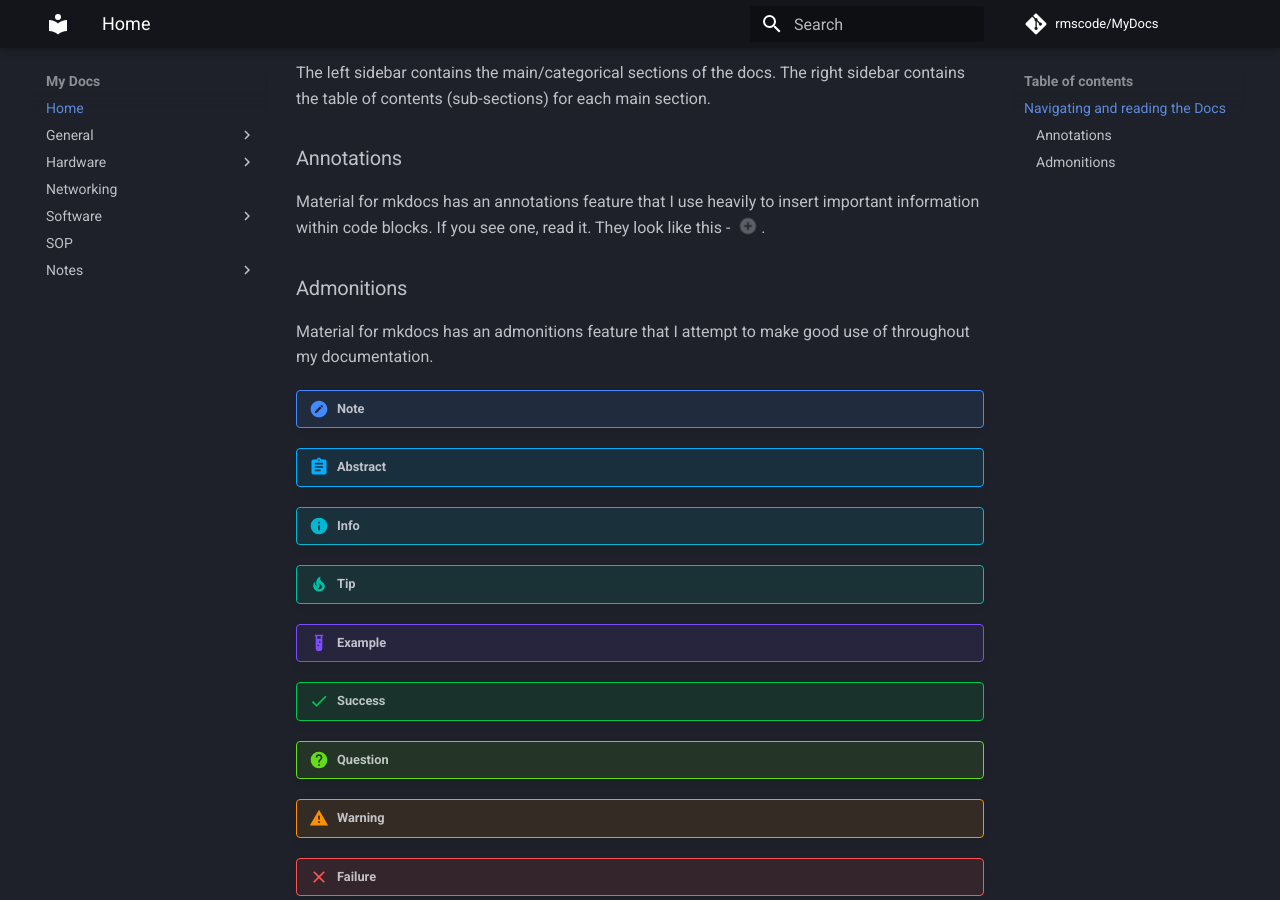
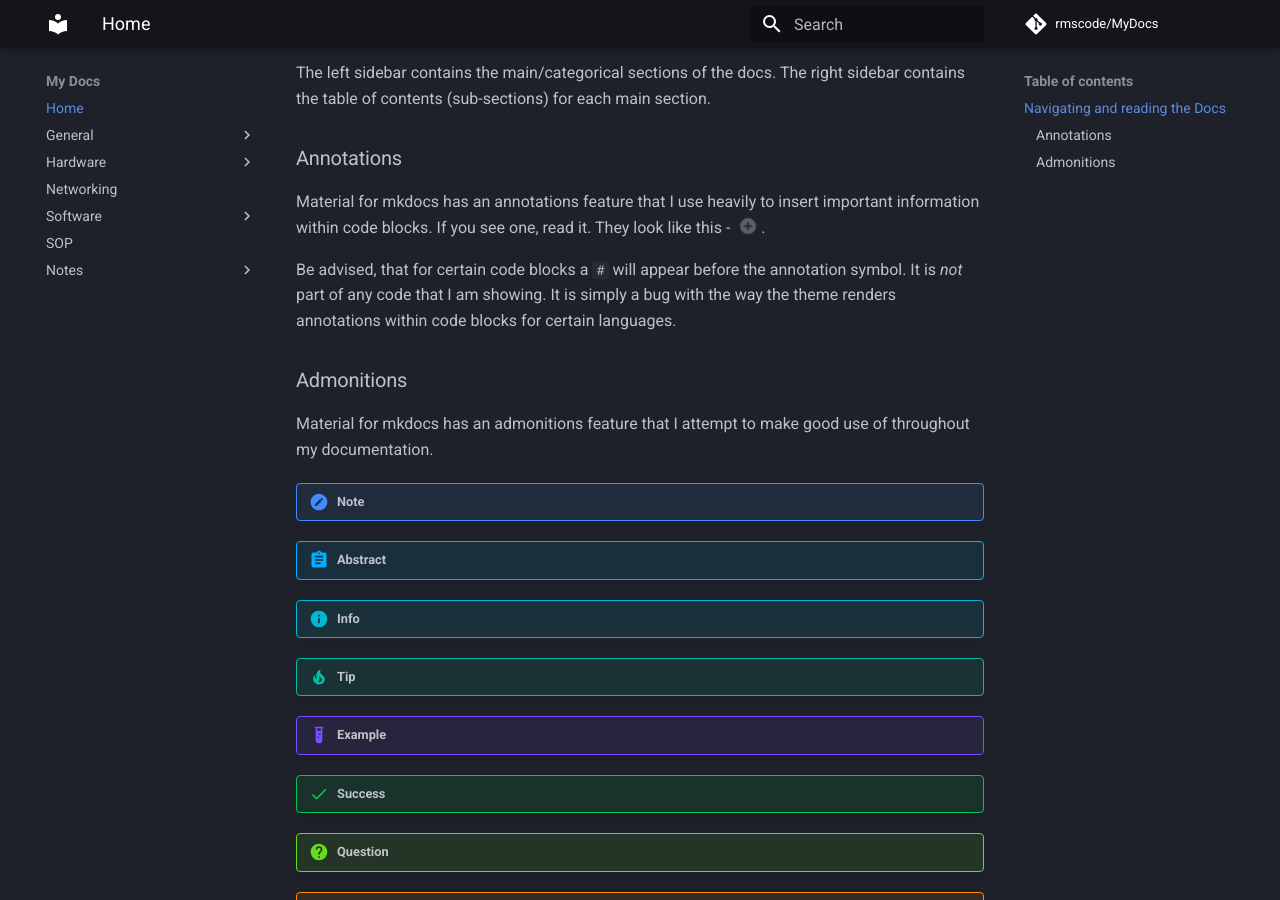
Before and after one commit to rmscode/binary-garden, an MkDocs documentation site: the page built from docs/index.md, in a window 1280 px wide and 900 px high, scrolled down 449 px. Built offline with MkDocs 1.6.1 and Material for MkDocs 9.7.7, drawn with Linux system fonts in a browser that asks for light colours; comment, search, counter and statistics services are not loaded.

Commit message:
Update index.md

```diff
--- a/docs/index.md
+++ b/docs/index.md
@@ -20,6 +20,8 @@ Material for mkdocs has an annotations feature that I use heavily to insert impo
 { .annotate }
 
 1.  :-)
+
+Be advised, that for certain code blocks a `#` will appear before the annotation symbol. It is *not* part of any code that I am showing. It is simply a bug with the way the theme renders annotations within code blocks for certain languages.
 
 ### Admonitions
 
```
